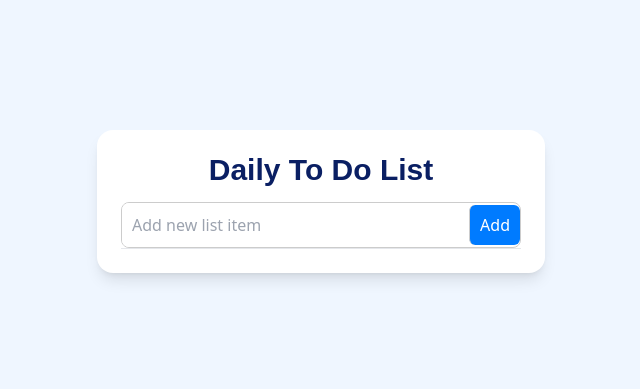
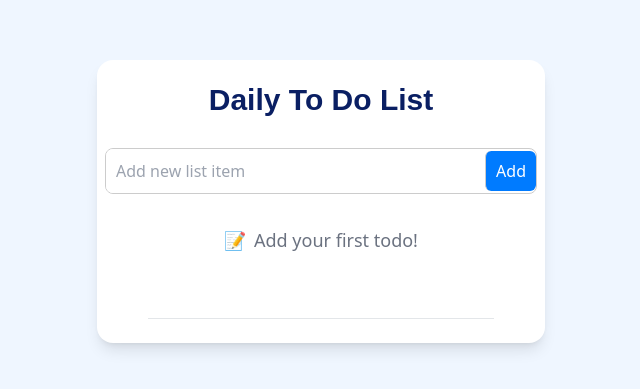
Before and after one commit to salahaKA/todolist_app, a React (Create React App) app: page / in a window 1280 px wide. Shown: the part 199-588 px from the top of the page, without its empty margins (319-959 px from the left). Built offline with nearby package versions, Linux system fonts and the light colour scheme.

Commit message:
All done

```diff
--- a/src/App.css
+++ b/src/App.css
@@ -47,7 +47,6 @@
 }
 
 /* Input container style */
-
 .input-container {
   display: flex;
   align-items: center;
@@ -79,10 +78,7 @@
   background-color: #0056b3;
 }
 
-
-
 /* Sort-buttton style */
-
 .sort-container {
   display: flex;
   align-items: center;
--- a/src/App.js
+++ b/src/App.js
@@ -7,6 +7,7 @@ import { faSort, faTrash, faEdit } from "@fortawesome/free-solid-svg-icons";
 function App() {
   const [tasks, setTasks] = useState([]);
   const [newTask, setNewTask] = useState("");
+
 
   // Load tasks from local storage on component mount
   useEffect(() => {
@@ -58,7 +59,6 @@ function App() {
     const taskToEdit = tasks[index];
     setNewTask(taskToEdit.text);
     deleteTask(index); // Remove task from list before editing
-    // console.log("Editing task:", taskToEdit);
   };
 
   // toggle task completion on console
@@ -79,16 +79,16 @@ function App() {
     localStorage.removeItem("tasks"); // Remove tasks from local storage
   };
 
+  // Calculate completion percentage
+  const completionPercentage = tasks.length
+    ? (tasks.filter((task) => task.completed).length / tasks.length) * 100
+    : 0;
+
   return (
     <div className="min-h-screen bg-blue-50 flex items-center justify-center p-4">
-      <div className="bg-white p-6 rounded-2xl shadow-lg max-w-md w-full">
-
-        {/* <h1 className="text-2xl font-extrabold text-blue-950 text-center mb-4">
-          Daily To Do List
-        </h1> */}
-
+      <div className="bg-white p-2 rounded-2xl shadow-lg max-w-md w-full">
         <h1
-          className="text-2xl font-extrabold  text-center mb-4"
+          className="text-2xl p-4 font-extrabold  text-center mb-4"
           style={{
             fontSize: "30px",
             color: "#0A1F63",
@@ -97,7 +97,6 @@ function App() {
         >
           Daily To Do List
         </h1>
-
         <div className="input-container">
           <input
             type="text"
@@ -111,8 +110,20 @@ function App() {
           </button>
         </div>
 
+        {/* Display "Add items" if the list is empty */}
+        {tasks.length === 0 && (
+          <div className="empty-message-container text-center p-4 mt-4">
+            <p className="text-gray-500 text-lg font-medium">
+              <span role="img" aria-label="pointer" className="mr-2">
+                📝
+              </span>
+              Add your first todo!
+            </p>
+          </div>
+        )}
+
         {/* Task List items */}
-        <ul className="space-y-2">
+        <ul className="space-y-2 p-4">
           {tasks.map((task, index) => (
             <li
               key={index}
@@ -142,7 +153,6 @@ function App() {
                 >
                   <FontAwesomeIcon icon={faEdit} />
                 </button>
-
                 {/* Delete button with icon */}
                 <button
                   onClick={() => deleteTask(index)}
@@ -156,16 +166,24 @@ function App() {
           ))}
         </ul>
 
-        <hr></hr>
+        <hr className="w-[80%] mx-auto my-4 border-gray-300 opacity-60" />
         {/* todo item count */}
         {tasks.length > 0 && (
           <div className="flex justify-between items-center mt-4 text-gray-400 text-sm">
             <p>{tasks.length} items</p>
 
+            {/* Progress bar */}
+            <div className="progress-bar">
+              <div
+                className="progress"
+                style={{ width: `${completionPercentage}%` }}
+              ></div>
+              <span>{Math.round(completionPercentage)}% Completed</span>
+            </div>
+
             {/* Sorting list items */}
             <div className="sort-container  flex items-center">
               {/* <label className="mr-2 font-bold">Sort by:</label> */}
-
               <FontAwesomeIcon
                 icon={faSort}
                 className="text-gray-600 mr-2"
@@ -180,10 +198,8 @@ function App() {
                 <option value="completed">By Completed</option>
               </select>
             </div>
-
-            <button onClick={clearTasks} className="hover:underline">
-              Clear All
-            </button>
+            {/* clear all todo */}
+            <button onClick={clearTasks}>Clear All</button>
           </div>
         )}
       </div>
```
